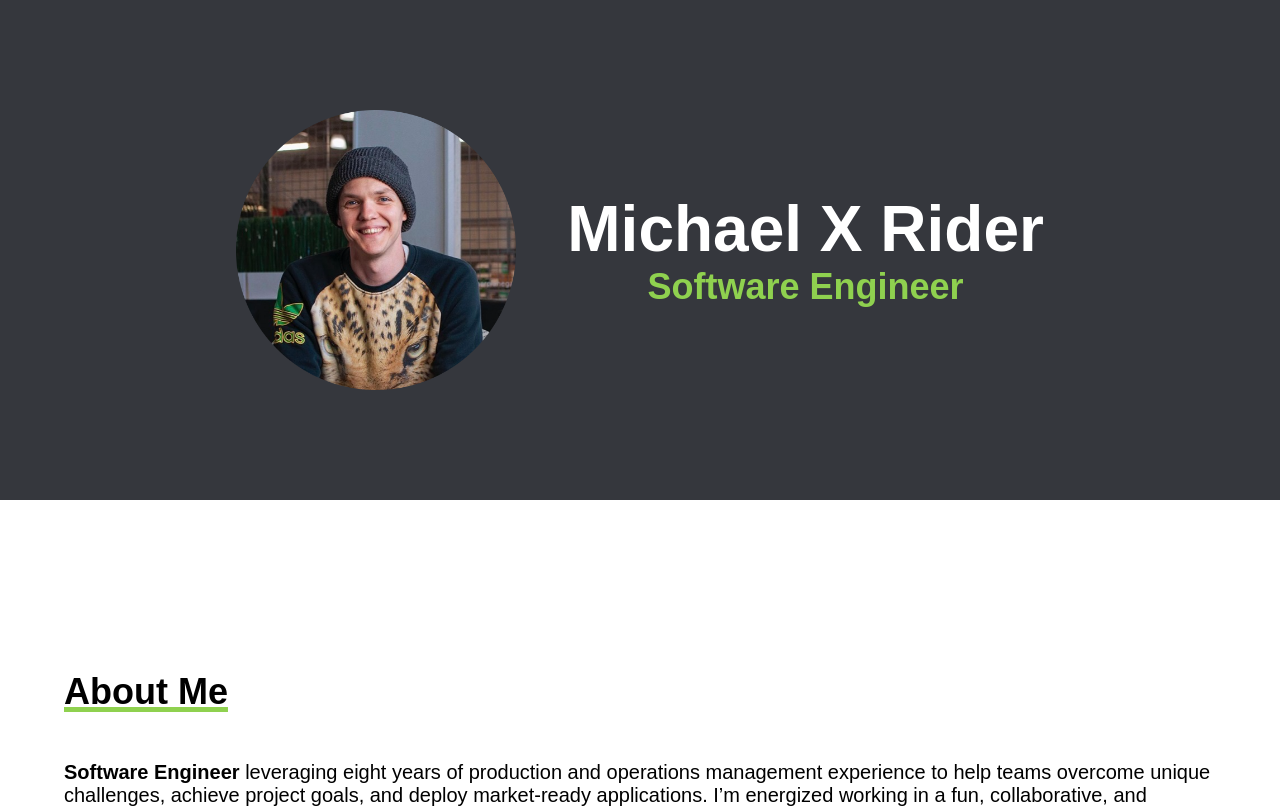
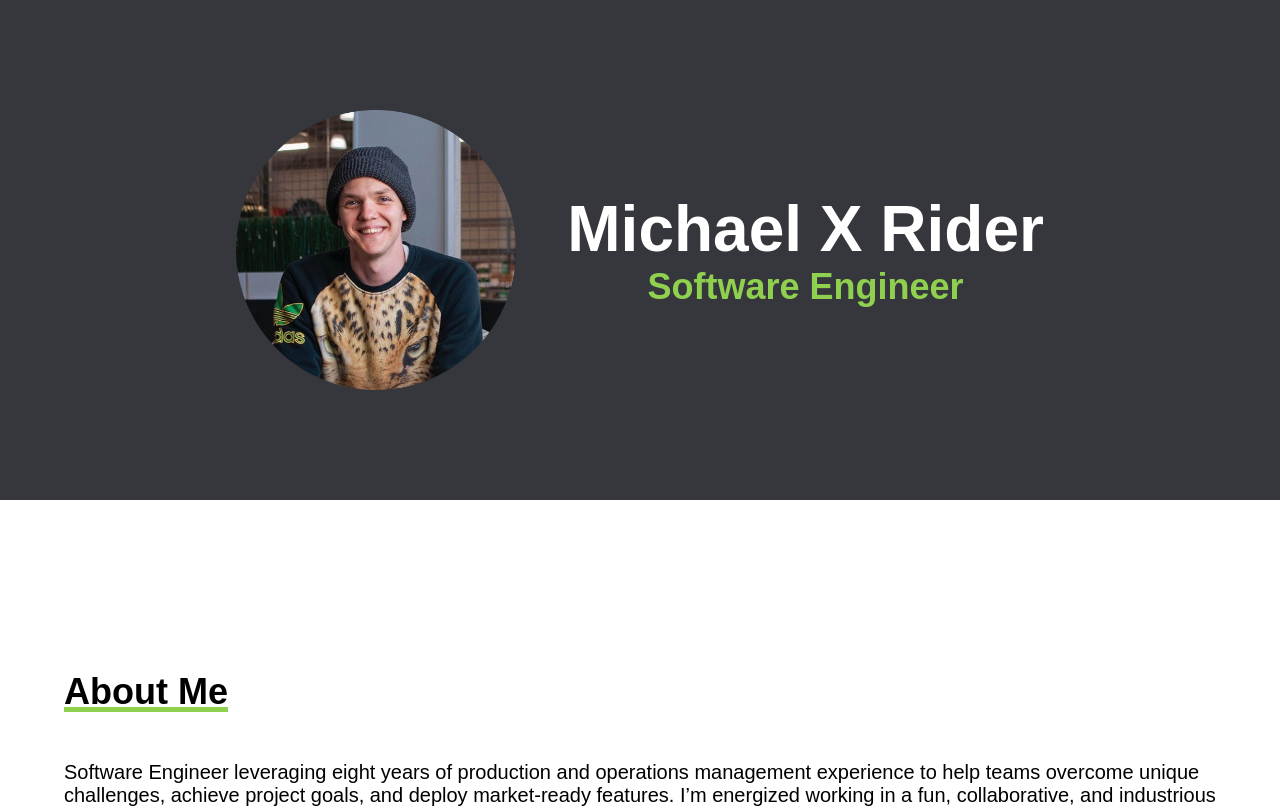
Before and after one commit to MikepdXRider/portfolio, a React (Create React App) app: page / in a window 1280 px wide. Shown: the top 808 px of the page. Built offline with nearby package versions, Linux system fonts and the light colour scheme.

Commit message:
updates about me content

```diff
--- a/src/App.tsx
+++ b/src/App.tsx
@@ -21,11 +21,11 @@ function App() {
       <Section title={'About Me'}>
         <div className={styles.aboutContainer}>
           <p className={styles.aboutText}>
-            <b>Software Engineer</b> leveraging eight years of production and
+            Software Engineer leveraging eight years of production and
             operations management experience to help teams overcome unique
-            challenges, achieve project goals, and deploy market-ready
-            applications. I’m energized working in a fun, collaborative, and
-            industrious environment to materialize collective goals.
+            challenges, achieve project goals, and deploy market-ready features.
+            I’m energized working in a fun, collaborative, and industrious
+            environment to materialize collective goals.
           </p>
         </div>
       </Section>
```
